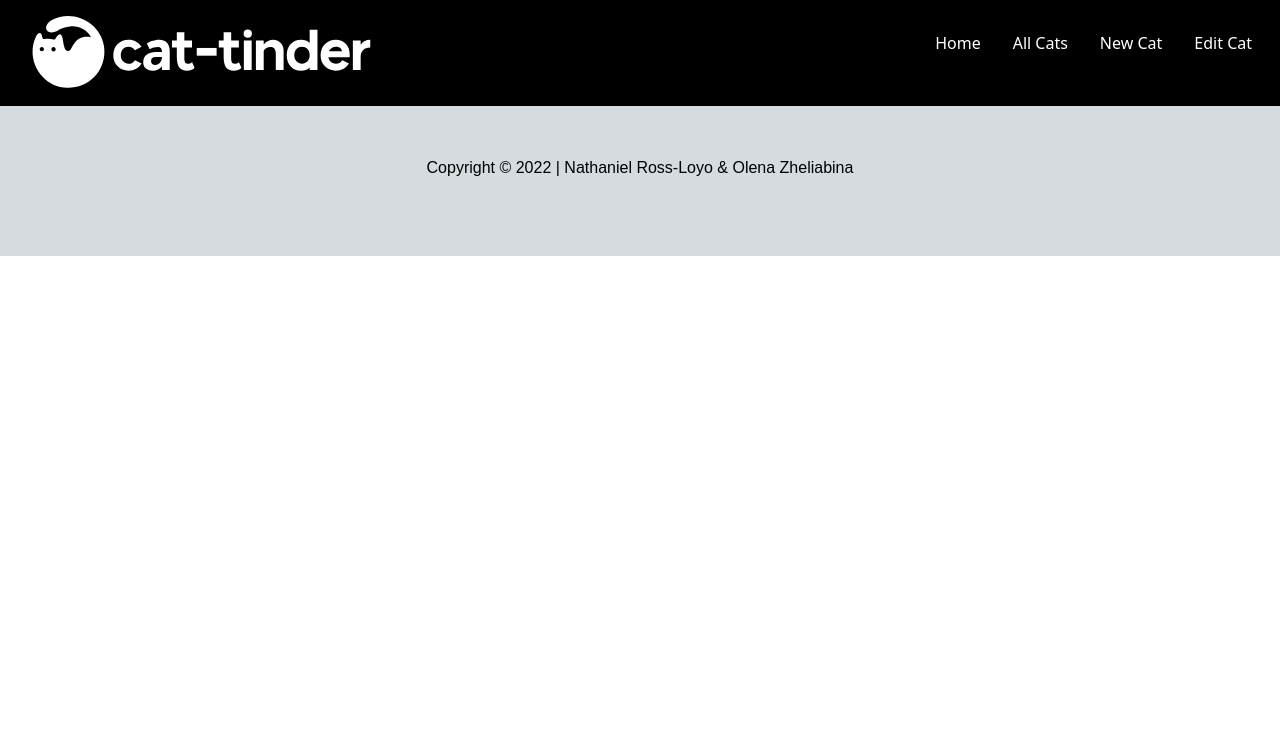
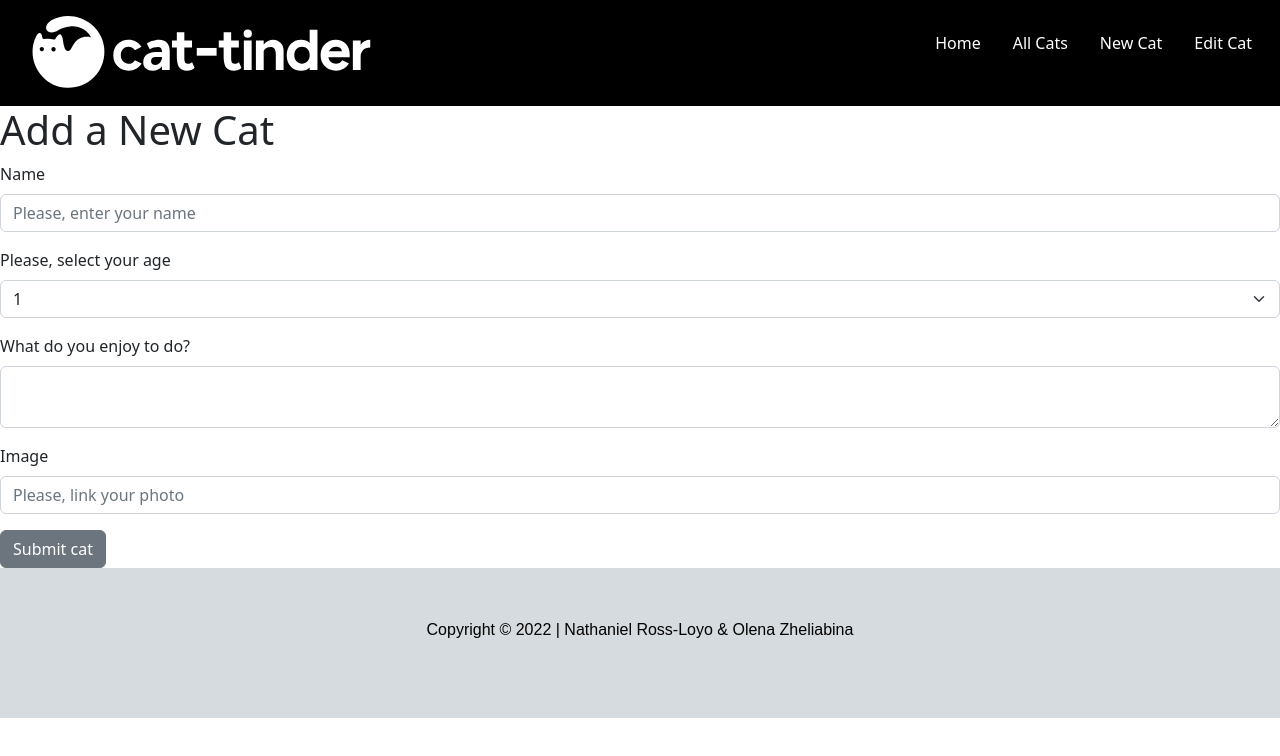
Before and after one commit to learn-academy-2022-foxtrot/cat-tinder-frontend-olena-nate, a React (Create React App) app: page /catnew in a window 1280 px wide. Shown: the top 756 px of the page. Built offline with nearby package versions, Linux system fonts and the light colour scheme.

Commit message:
create functionality done

```diff
--- a/src/App.js
+++ b/src/App.js
@@ -13,6 +13,9 @@ import mockCats from "./mockCats"
 
 const App = () => {
   const [cats, setCats] = useState(mockCats)
+  const createCat = (cat) => {
+
+  }
 
   return (
     <>
@@ -21,7 +24,7 @@ const App = () => {
       <Route exact path = "/" element = {<Home />} />
       <Route path = "/catindex" element = {<CatIndex cats={ cats } />} />
       <Route path = "/catshow/:id" element = {<CatShow cats={ cats } />} />
-      <Route path = "/catnew" element = {<CatNew />} />
+      <Route path = "/catnew" element = {<CatNew  createCat={createCat} />} />
       <Route path = "/catedit" element = {<CatEdit />} />
       <Route path = "*" element = {<NotFound />} />
     </Routes>
--- a/src/pages/CatNew.js
+++ b/src/pages/CatNew.js
@@ -1,8 +1,137 @@
-import React from "react"
+import React, {useState} from "react"
+import { Navigate } from "react-router-dom"
+import { Form, FormGroup, Label, Input, Button} from "reactstrap"
+import { useNavigate } from "react-router-dom"
 
-const CatNew = () => {
-    return(
-        <></>
+
+const CatNew = ({ createCat}) => {
+    const navigate = useNavigate()
+
+    const [ newCat, setNewCat ] = useState({
+        name: "",
+        age: "",
+        enjoys: "",
+        image: ""
+    })
+
+    const handleChange = (e) => {
+        setNewCat({...newCat, [e.target.name]: e.target.value })
+    }
+
+    const handleSubmit = () => {
+        createCat(newCat)
+        navigate("/catindex")
+    }
+    return (
+        <>
+        <h1> Add a New Cat</h1>
+            <Form>
+                <FormGroup>
+                    <Label for="name">
+                        Name
+                    </Label>
+                    <Input
+                        name="name"
+                        placeholder="Please, enter your name"
+                        type="text"
+                        onChange={ handleChange }
+                        value={ newCat.name }
+                    />
+                </FormGroup>
+
+                <FormGroup>
+                    <Label for="age">
+                        Please, select your age
+                    </Label>
+                    <Input
+                        name="age"
+                        type="select"
+                        onChange={ handleChange }
+                        value={ newCat.age }
+                    >
+                        <option>
+                            1
+                        </option>
+                        <option>
+                            2
+                        </option>
+                        <option>
+                            3
+                        </option>
+                        <option>
+                            4
+                        </option>
+                        <option>
+                            5
+                        </option>
+                        <option>
+                            6
+                        </option>
+                        <option>
+                            7
+                        </option>
+                        <option>
+                            8
+                        </option>
+                        <option>
+                            9
+                        </option>
+                        <option>
+                            10
+                        </option>
+                        <option>
+                            11
+                        </option>
+                        <option>
+                            12
+                        </option>
+                        <option>
+                            13
+                        </option>
+                        <option>
+                            14
+                        </option>
+                        <option>
+                            15
+                        </option>
+                        <option>
+                            16
+                        </option>
+                        <option>
+                            17
+                        </option>
+                    </Input>
+                </FormGroup>
+
+                <FormGroup>
+                    <Label for="enjoys">
+                        What do you enjoy to do?
+                    </Label>
+                    <Input
+                        name="enjoys"
+                        type="textarea"
+                        onChange={ handleChange }
+                        value={ newCat.enjoys }
+                    />
+                </FormGroup>
+
+                <FormGroup>
+                    <Label for="image">
+                        Image
+                    </Label>
+                    <Input
+                        name="image"
+                        placeholder="Please, link your photo"
+                        type="url"
+                        onChange={ handleChange }
+                        value={ newCat.image }
+                    />
+                </FormGroup>
+                <Button onClick={handleSubmit} name="submit">
+                    Submit cat
+                </Button>
+            </Form>
+        </>
     )
 }
 
```
Also changed, not shown: 1 other file (tests, documents, lock files or other folders).
